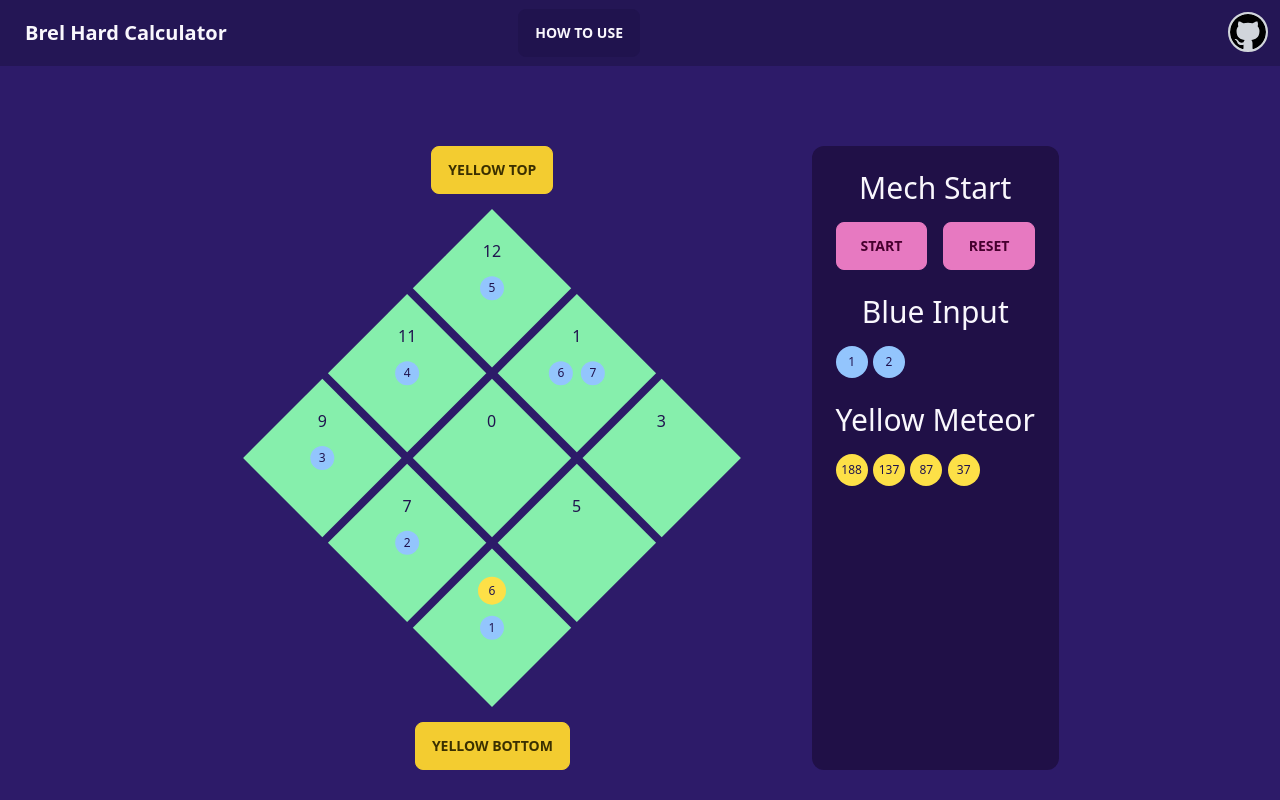
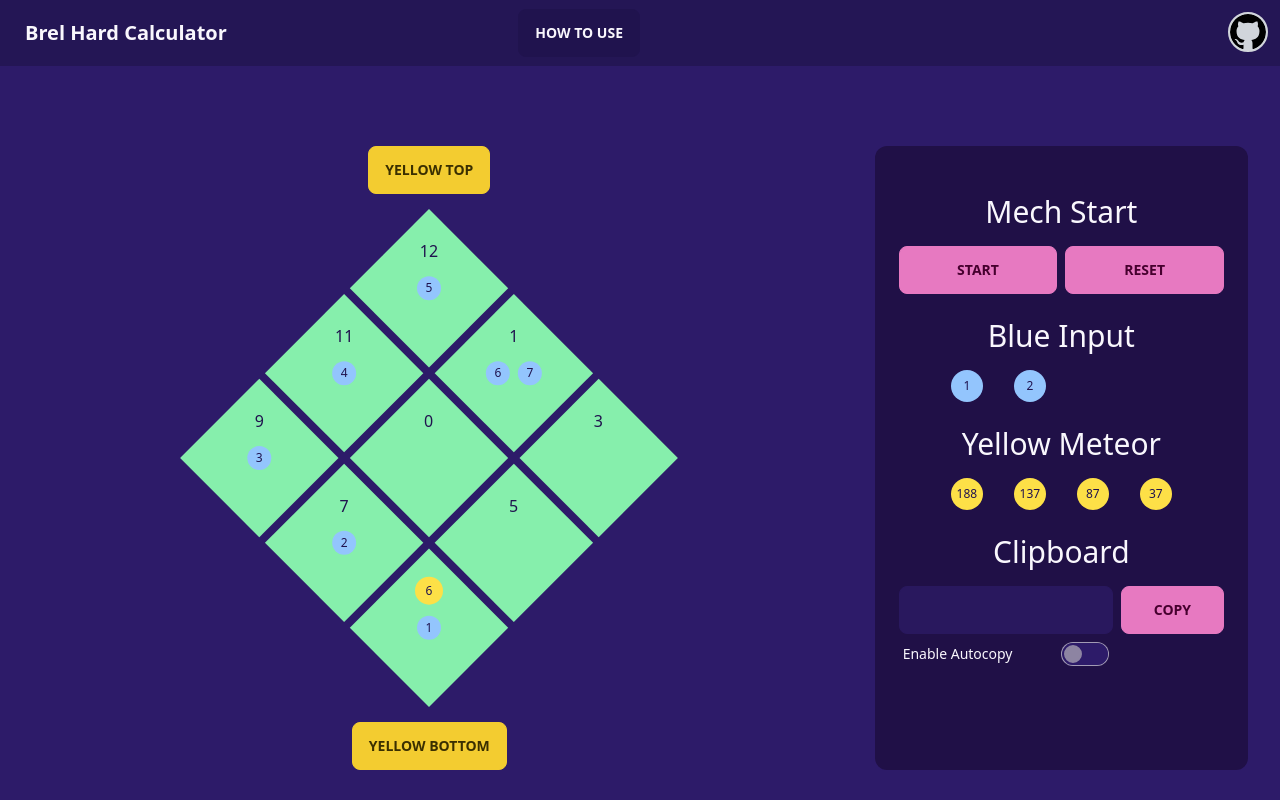
Before and after one commit to coupacoupa/loa-brel-hard-g6, a React (Vite) app: page / in a window 1280 px wide. Built offline with nearby package versions, Linux system fonts and the light colour scheme.

Commit message:
feat: added copy and auto copy functionality

```diff
--- a/src/App.tsx
+++ b/src/App.tsx
@@ -1,4 +1,4 @@
-import { useState } from "react";
+import { useEffect, useState } from "react";
 import ButtonAtom from "./components/atoms/button.atom";
 import IndicatorAtom from "./components/atoms/indicator.atom";
 import TileMolecule from "./components/molecules/tile.molecule";
@@ -6,6 +6,8 @@ import { YELLOW_THRESHOLD } from "./components/particles/constants/game.constant
 import { useGameInteraction } from "./components/particles/context/game-interaction.context";
 import { Tile } from "./components/particles/types/game";
 import NavbarTemplate from "./components/templates/navbar.template";
+import InfoTemplate from "./components/templates/info.template";
+import { useTimer } from "./components/particles/hooks/useTimer";
 
 function App() {
   const {
@@ -15,9 +17,19 @@ function App() {
     dropYellowMeteor,
     blueInput,
     nextBlueCount,
+    placementClock,
   } = useGameInteraction();
 
   const [yellowDropped, setYellowDropped] = useState(0);
+  const { startTimer, isActive } = useTimer(1);
+  const [isAutocopy, setIsAutocopy] = useState(false);
+
+  useEffect(() => {
+    if (isAutocopy) {
+      navigator.clipboard.writeText(placementClock.join(" "));
+      startTimer();
+    }
+  }, [placementClock]);
 
   return (
     <div className="h-full">
@@ -48,10 +60,8 @@ function App() {
             />
           </div>
           <div className="rounded-xl bg-info-content p-6">
-            <h1 className="mb-4 text-center text-base font-medium sm:text-3xl">
-              Mech Start
-            </h1>
-            <div className="grid grid-cols-2 gap-4">
+            <InfoTemplate title="Mech Start">
+              <div className="grid w-full grid-cols-2 gap-2">
                 <ButtonAtom
                   text="START"
                   type="btn-primary"
@@ -69,10 +79,9 @@ function App() {
                   }}
                 />
               </div>
-            <h1 className="mb-4 mt-6 text-center text-base font-medium sm:text-3xl">
-              Blue Input
-            </h1>
-            <div className="grid w-3/4 grid-cols-4">
+            </InfoTemplate>
+            <InfoTemplate title="Blue Input">
+              <div className="grid w-3/4 grid-cols-4 place-items-center gap-2">
                 {Array.from({ length: nextBlueCount }, (_, i) => (
                   <IndicatorAtom
                     key={i}
@@ -83,10 +92,9 @@ function App() {
                   />
                 ))}
               </div>
-            <h1 className="mb-4 mt-6 text-center text-base font-medium sm:text-3xl">
-              Yellow Meteor
-            </h1>
-            <div className="grid w-3/4 grid-cols-4">
+            </InfoTemplate>
+            <InfoTemplate title="Yellow Meteor">
+              <div className="grid w-3/4 grid-cols-4 place-items-center gap-2">
                 {Array.from(YELLOW_THRESHOLD, (_, i) => (
                   <IndicatorAtom
                     key={i}
@@ -97,6 +105,39 @@ function App() {
                   />
                 ))}
               </div>
+            </InfoTemplate>
+            <InfoTemplate title="Clipboard">
+              <div>
+                <div className="form-control grid w-full grid-cols-3 gap-2 ">
+                  <div className="col-span-2">
+                    <input
+                      type="text"
+                      className="input-bordered input w-full max-w-xs"
+                      value={placementClock.join(" ")}
+                      disabled
+                    />
+                    <label className="label cursor-pointer">
+                      <span className="label-text">Enable Autocopy</span>
+                      <input
+                        type="checkbox"
+                        className="toggle-primary toggle"
+                        onChange={(e) => {
+                          setIsAutocopy(e.target.checked);
+                        }}
+                      ></input>
+                    </label>
+                  </div>
+                  <ButtonAtom
+                    text={isActive ? "Copied" : "Copy"}
+                    type="btn-primary"
+                    onClick={() => {
+                      navigator.clipboard.writeText(placementClock.join(" "));
+                      startTimer();
+                    }}
+                  />
+                </div>
+              </div>
+            </InfoTemplate>
           </div>
         </div>
       </div>
--- a/src/components/particles/context/game-interaction.context.tsx
+++ b/src/components/particles/context/game-interaction.context.tsx
@@ -21,6 +21,7 @@ interface Context {
   placement: Placement;
   recalculatePlacement: () => void;
   blueInput: number[];
+  placementClock: number[];
 }
 
 const GameContext = createContext<Context>({
@@ -34,13 +35,15 @@ const GameContext = createContext<Context>({
   placement: {},
   recalculatePlacement: () => {},
   blueInput: [],
+  placementClock: [],
 });
 
 export const GameInteractionProvider = ({ children }: Provider) => {
   const [tiles, setTiles] = useState<Tiles>(getStartingTiles());
   const { nextBlueCount, resetBlueMeteor, inputBlueMeteor, blueInput } =
     useBlueMeteor();
-  const { placement, calculatePlacement, resetPlacement } = usePlacement();
+  const { placement, calculatePlacement, resetPlacement, placementClock } =
+    usePlacement();
 
   useEffect(() => {
     resetGame();
@@ -106,6 +109,7 @@ export const GameInteractionProvider = ({ children }: Provider) => {
         placement,
         recalculatePlacement,
         blueInput,
+        placementClock,
       }}
     >
       {children}
--- a/src/components/particles/hooks/usePlacement.ts
+++ b/src/components/particles/hooks/usePlacement.ts
@@ -1,11 +1,16 @@
 import { useState } from "react";
 import { Placement, Tiles } from "../types/game";
 import { getNextBluePlacement } from "../utils/blue.util";
-import { getEmptyPlacement, getInitialHardPath } from "../utils/game.util";
+import {
+  getEmptyPlacement,
+  getInitialHardPath,
+  getStartingTiles,
+} from "../utils/game.util";
 import { getNextYellowPlacement } from "../utils/yellow.util";
 
 export default () => {
   const [placement, setPlacement] = useState<Placement>(getEmptyPlacement());
+  const [placementClock, setPlacementClock] = useState<number[]>([]);
 
   const calculatePlacement = (currentTiles: Tiles, nextBlueCount: number) => {
     const newPlacement: Placement = { ...getEmptyPlacement() };
@@ -25,6 +30,12 @@ export default () => {
     }
 
     setPlacement(newPlacement);
+
+    // convert path to clock
+    const tiles = getStartingTiles();
+    const clock = path.map((key) => tiles[key].clock);
+
+    setPlacementClock(clock);
   };
 
   const resetPlacement = () => {
@@ -41,6 +52,7 @@ export default () => {
       newPlacement[path.yellow].yellow = true;
     }
 
+    setPlacementClock([]);
     setPlacement(newPlacement);
   };
 
@@ -48,5 +60,6 @@ export default () => {
     placement,
     calculatePlacement,
     resetPlacement,
+    placementClock,
   };
 };
--- /dev/null
+++ b/src/components/templates/info.template.tsx
@@ -0,0 +1,15 @@
+interface Props {
+  title: string;
+  children: JSX.Element;
+}
+
+export default ({ title, children }: Props) => {
+  return (
+    <div className="mt-6">
+      <h1 className="mb-4 text-center text-base font-medium sm:text-3xl">
+        {title}
+      </h1>
+      <div className="flex items-center justify-center">{children}</div>
+    </div>
+  );
+};
```
Lines whose indentation alone changed are shown as unchanged.
